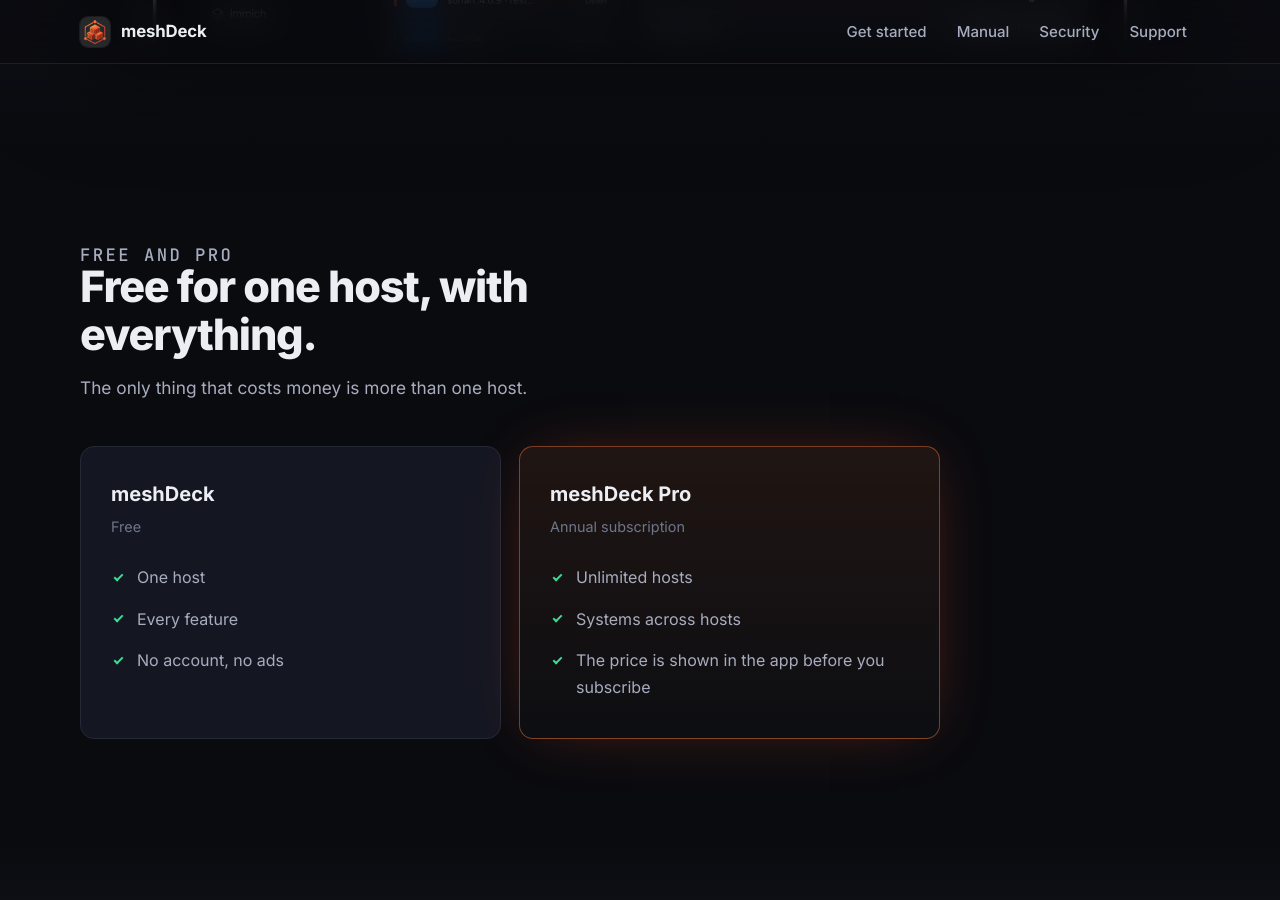
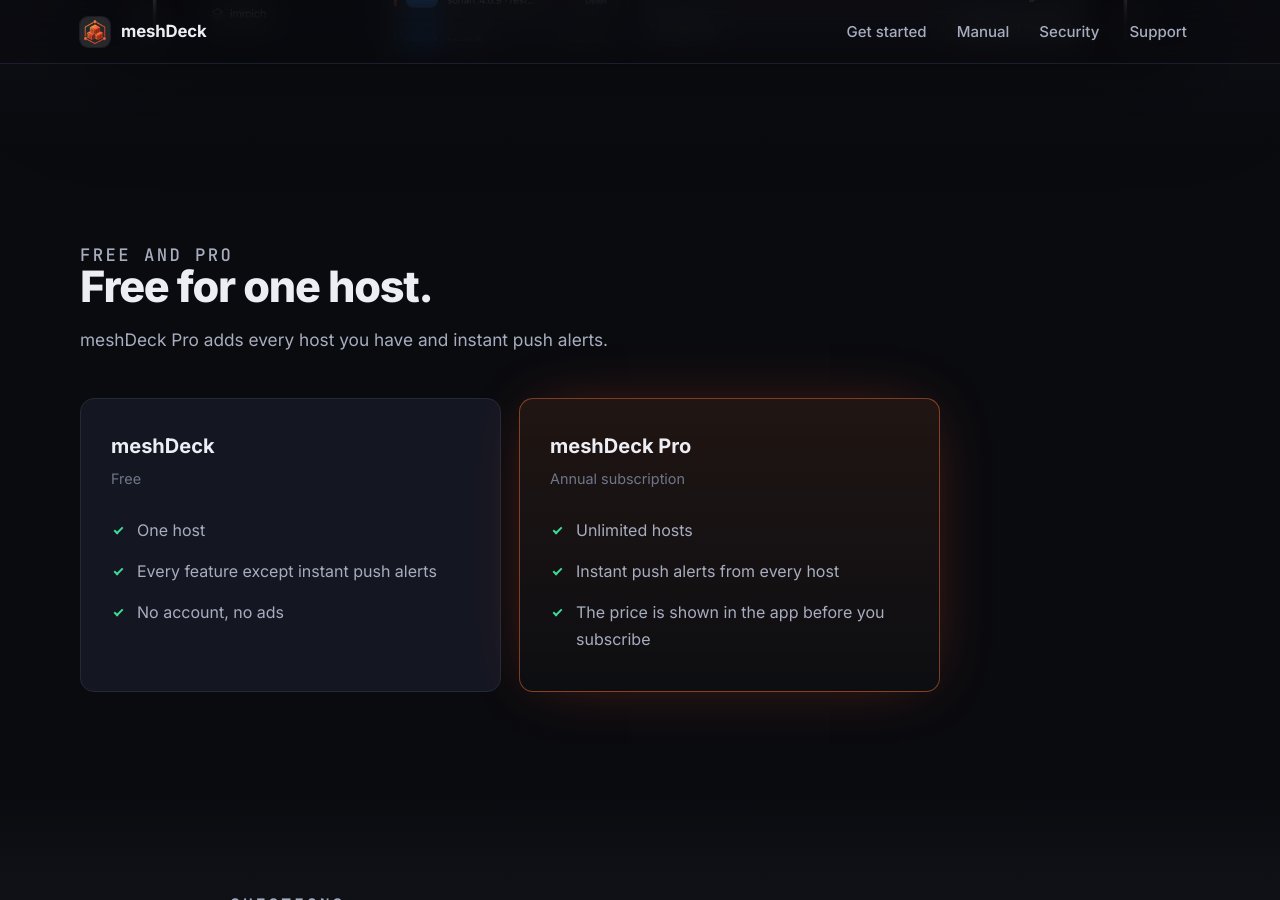
Before and after one commit to AG-Studio-Apps/meshdeck-docs, a Jekyll site: the page built from index.html, in a window 1280 px wide and 900 px high, scrolled down 6888 px. Built offline with Jekyll 4.4.1, drawn with Linux system fonts in a browser that asks for light colours.

Commit message:
Docs: correct the Pro/free split and the relay security wording
Pro unlocks unlimited hosts AND instant push alerts; the free tier is one
host with every feature except alerts. Fixes the pricing section, pro.md
(adds an alerts row), get-started, adding-a-host and alerts.md to match the
app and the App Store listing.

Security page: describe the fixed re-registration (a push token is not a
credential; keeping an identity requires the private credential the relay
issued) instead of disclosing the pre-fix weakness.

```diff
--- a/index.html
+++ b/index.html
@@ -147,17 +147,17 @@
   <div class="container">
     <div class="section__head">
       <p class="eyebrow">Free and Pro</p>
-      <h2>Free for one host, with everything.</h2>
-      <p>The only thing that costs money is more than one host.</p>
+      <h2>Free for one host.</h2>
+      <p>meshDeck Pro adds every host you have and instant push alerts.</p>
     </div>
     <div class="plans">
       <div class="plan">
         <h3>meshDeck</h3><p class="sub">Free</p>
-        <ul><li>One host</li><li>Every feature</li><li>No account, no ads</li></ul>
+        <ul><li>One host</li><li>Every feature except instant push alerts</li><li>No account, no ads</li></ul>
       </div>
       <div class="plan plan--pro">
         <h3>meshDeck Pro</h3><p class="sub">Annual subscription</p>
-        <ul><li>Unlimited hosts</li><li>Systems across hosts</li><li>The price is shown in the app before you subscribe</li></ul>
+        <ul><li>Unlimited hosts</li><li>Instant push alerts from every host</li><li>The price is shown in the app before you subscribe</li></ul>
       </div>
     </div>
   </div>
```
Also changed, not shown: _manual/adding-a-host.md (+1 -1 lines), _manual/alerts.md (+2 -0 lines), _manual/pro.md (+4 -3 lines), get-started/index.md (+1 -1 lines), security/index.md (+1 -1 lines).
